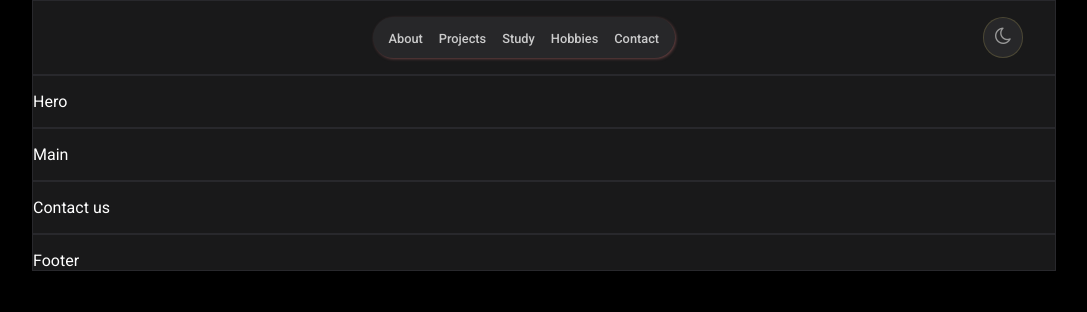
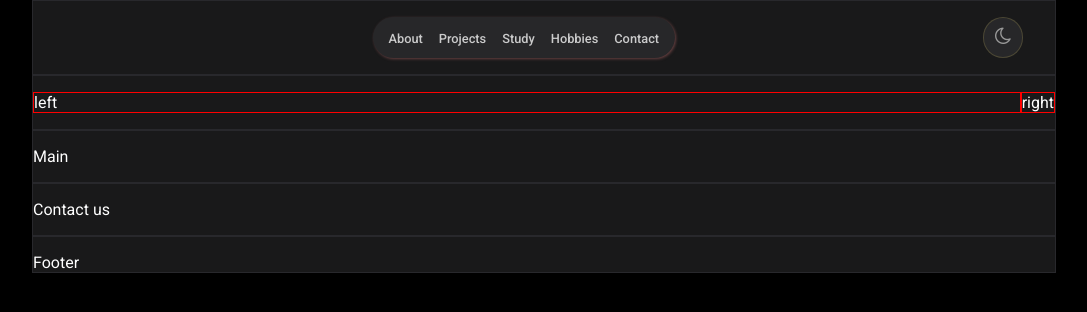
Before and after one commit to Mohamed-aldabaan/Portfolio2, a React (Vite) app in the folder my-portfolio/: page / in a window 1280 px wide. Shown: the top 312 px of the page, without its empty margins (96-1183 px from the left). Built offline with nearby package versions, Linux system fonts and the light colour scheme.

Commit message:
update hero section

```diff
--- a/my-portfolio/src/components/2-hero/Hero.jsx
+++ b/my-portfolio/src/components/2-hero/Hero.jsx
@@ -1,10 +1,13 @@
-import { useState } from 'react';
-import './hero.css';
+import { useState } from "react";
+import "./hero.css";
 
 function Hero() {
   return (
-    <div>Hero</div>
-  )
+    <section className="hero flex">
+      <article className="left-article border">left</article>
+      <article className="right-article border">right</article>
+    </section>
+  );
 }
 
-export default Hero
+export default Hero;
--- a/my-portfolio/src/components/2-hero/hero.css
+++ b/my-portfolio/src/components/2-hero/hero.css
@@ -0,0 +1,3 @@
+section.hero .left-article{
+    flex-grow: 1;
+}
```
